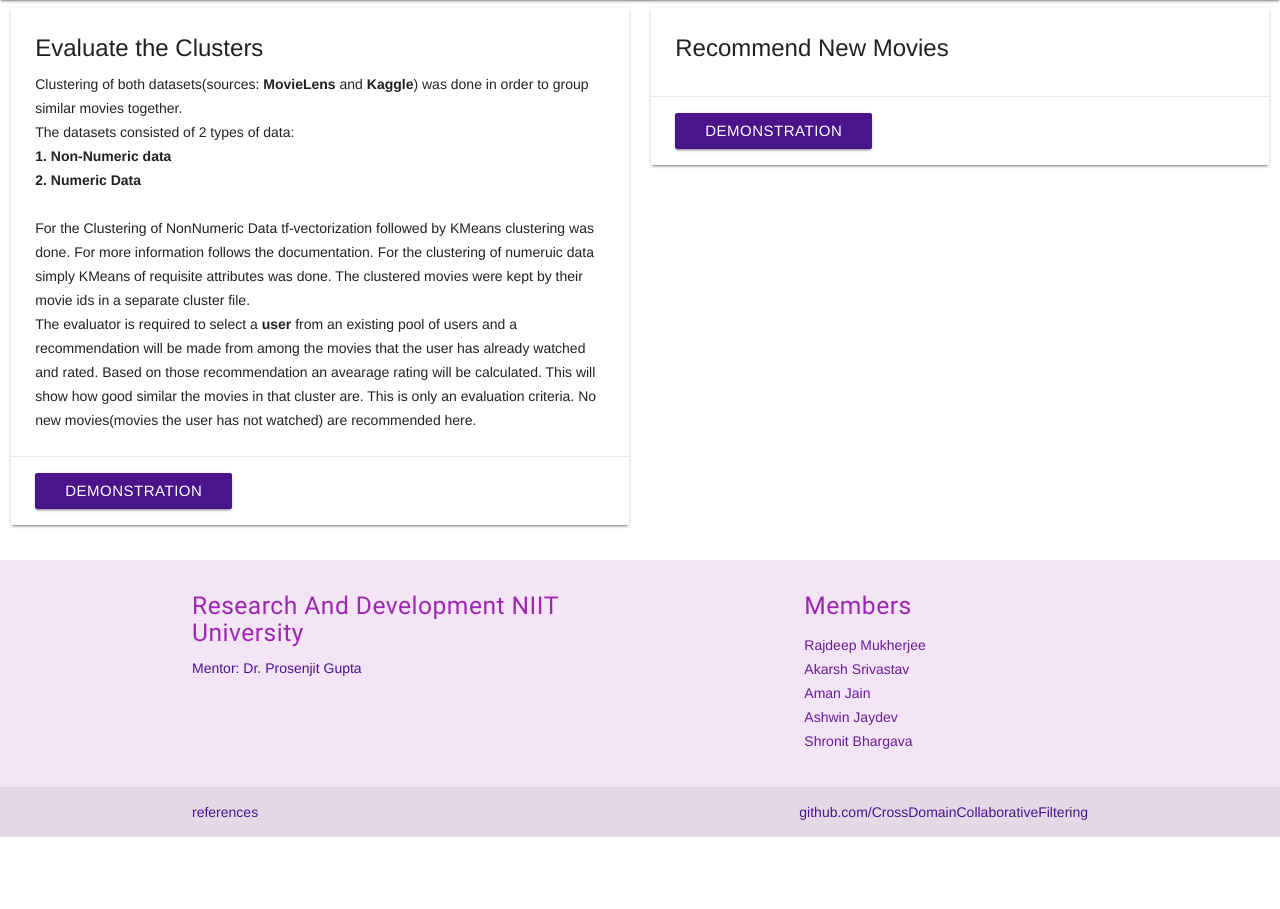
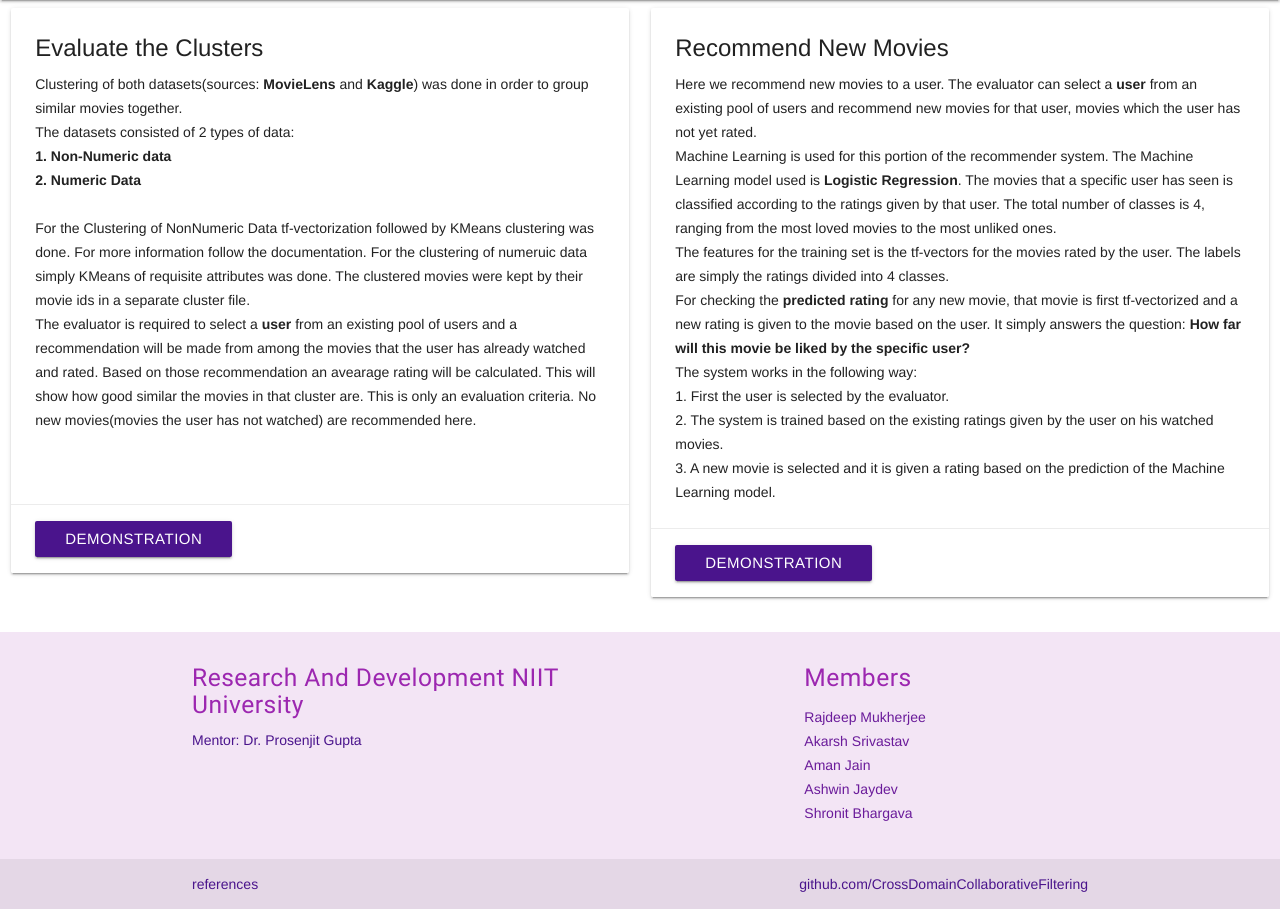
Before and after one commit to CrossDomainCollaborativeFiltering/WebApp, a Flask app: page / in a window 1280 px wide, after a click on "DEMO". Shown: the part 112-1021 px from the top of the page. Before the commit the page ends 949 px from the top, so only its background shows below. Run offline with Flask 2, Linux system fonts and the light colour scheme; some libraries are stand-ins or nearby versions.

Commit message:
updated demo tab components

```diff
--- a/app.py
+++ b/app.py
@@ -1,9 +1,17 @@
 from flask import Flask, render_template
 app=Flask(__name__)
 
-@app.route("/")
+@app.route('/')
 def index():
     return render_template('index.html')
 
+@app.route('/clusterEvaluation')
+def clusterEvaluation():
+    return render_template('clusterEvaluation.html')
+
+@app.route('/machineLearning')
+def machineLearning():
+    return render_template('mlRecommender.html')
+
 if __name__=="__main__":
     app.run(debug=True)
--- a/templates/index.html
+++ b/templates/index.html
@@ -160,16 +160,16 @@
                 1. Non-Numeric data<br>
                 2. Numeric Data<br>
                 </b><br>
-                For the Clustering of NonNumeric Data tf-vectorization followed by KMeans clustering was done. For more information follows the documentation.
+                For the Clustering of NonNumeric Data tf-vectorization followed by KMeans clustering was done. For more information follow the documentation.
                 For the clustering of numeruic data simply KMeans of requisite attributes was done.
                 The clustered movies were kept by their movie ids in a separate cluster file.
                 <br>
-                The evaluator is required to select a <b>user</b> from an existing pool of users and a recommendation will be made from among the movies that the user has already watched and rated. Based on those recommendation an avearage rating will be calculated. This will show how good similar the movies in that cluster are. This is only an evaluation criteria. No new movies(movies the user has not watched) are recommended here.
+                The evaluator is required to select a <b>user</b> from an existing pool of users and a recommendation will be made from among the movies that the user has already watched and rated. Based on those recommendation an avearage rating will be calculated. This will show how good similar the movies in that cluster are. This is only an evaluation criteria. No new movies(movies the user has not watched) are recommended here.<br><br><br>
               </p>
             </div>
             <div class="card-action">
               <!--<a href="#">Demonstration</a>-->
-              <a class="waves-effect waves-light btn purple darken-4">Demonstration</a>
+              <a class="waves-effect waves-light btn purple darken-4" href="/clusterEvaluation/">Demonstration</a>
               <!--<a href="#">This is a link</a>-->
             </div>
           </div>
@@ -179,12 +179,19 @@
             <div class="card-content">
               <span class="card-title">Recommend New Movies</span>
               <p>
-
+                Here we recommend new movies to a user. The evaluator can select a <b>user</b> from an existing pool of users and recommend new movies for that user, movies which the user has not yet rated. <br>
+                Machine Learning is used for this portion of the recommender system. The Machine Learning model used is <b>Logistic Regression</b>. The movies that a specific user has seen is classified according to the ratings given by that user. The total number of classes is 4, ranging from the most loved movies to the most unliked ones. <br>
+                The features for the training set is the tf-vectors for the movies rated by the user. The labels are simply the ratings divided into 4 classes. <br>
+                For checking the <b>predicted rating </b>for any new movie, that movie is first tf-vectorized and a new rating is given to the movie based on the user. It simply answers the question: <b>How far will this movie be liked by the specific user?</b><br>
+                The system works in the following way:<br>
+                1. First the user is selected by the evaluator.<br>
+                2. The system is trained based on the existing ratings given by the user on his watched movies.<br>
+                3. A new movie is selected and it is given a rating based on the prediction of the Machine Learning model.<br>
               </p>
             </div>
             <div class="card-action">
               <!--<a href="#">Demonstration</a>-->
-              <a class="waves-effect waves-light btn purple darken-4">Demonstration</a>
+              <a class="waves-effect waves-light btn purple darken-4" href="/machineLearning/">Demonstration</a>
               <!--<a href="#">This is a link</a>-->
             </div>
           </div>
```
Also changed, not shown: templates/clusterEvaluation.html (added).
